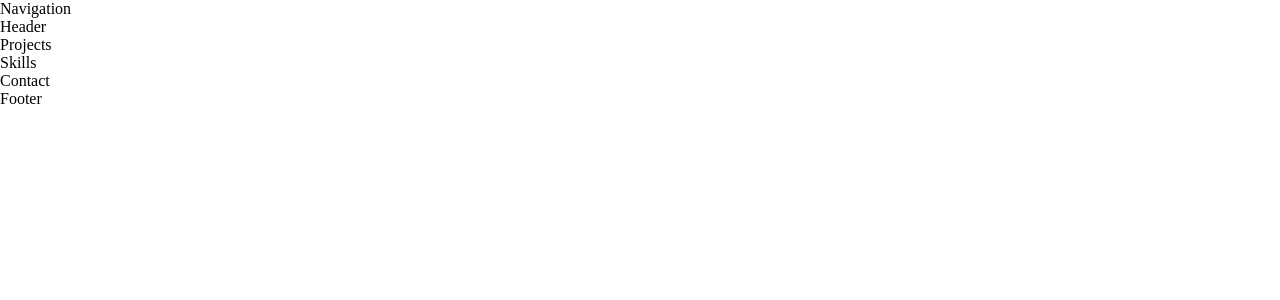
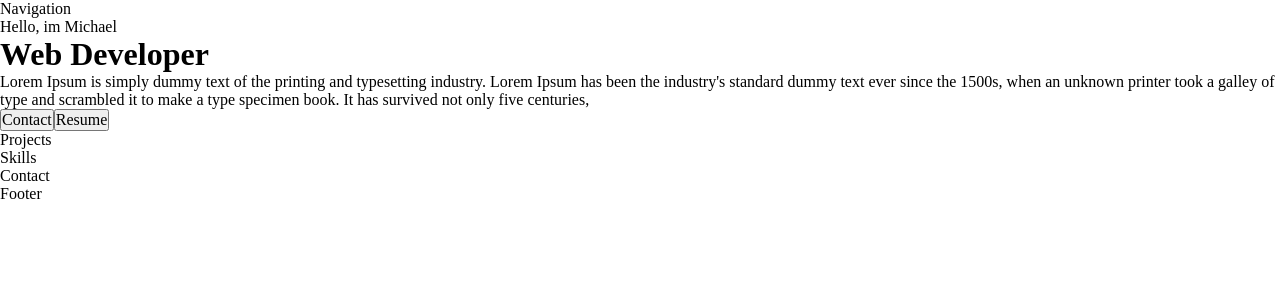
Before and after one commit to mlcoding111/Modern-Portfolio, a React (Create React App) app: page / in a window 1280 px wide. Shown: the top 300 px of the page. Built offline with nearby package versions, Linux system fonts and the light colour scheme.

Commit message:
Changed Header elements className

```diff
--- a/src/containers/Header/index.jsx
+++ b/src/containers/Header/index.jsx
@@ -2,7 +2,42 @@ import React from 'react'
 
 function Header() {
   return (
-    <div>Header</div>
+    <>
+      <header>
+
+        <div className="hero-img">
+
+        </div>
+
+        <div className="hero-description">
+
+          <div className="hero-text">
+            <span id="my-name">Hello, im Michael</span>
+            <h1 id="profession">Web Developer</h1>
+            <p className='description'>
+              Lorem Ipsum is simply dummy text of the printing and typesetting industry. Lorem Ipsum has been the industry's standard dummy text ever since the 1500s, when an unknown printer took a galley of
+              type and scrambled it to make a type specimen book. It has survived not only five centuries,
+
+            </p>
+          </div>
+
+          <div className="hero-button">
+            <button>Contact</button>
+            <button>Resume</button>
+          </div>
+
+        </div>
+
+        <div className="skill-display">
+
+        </div>
+
+        <div className="stats-display">
+
+        </div>
+
+      </header>
+    </>
   )
 }
 
```
